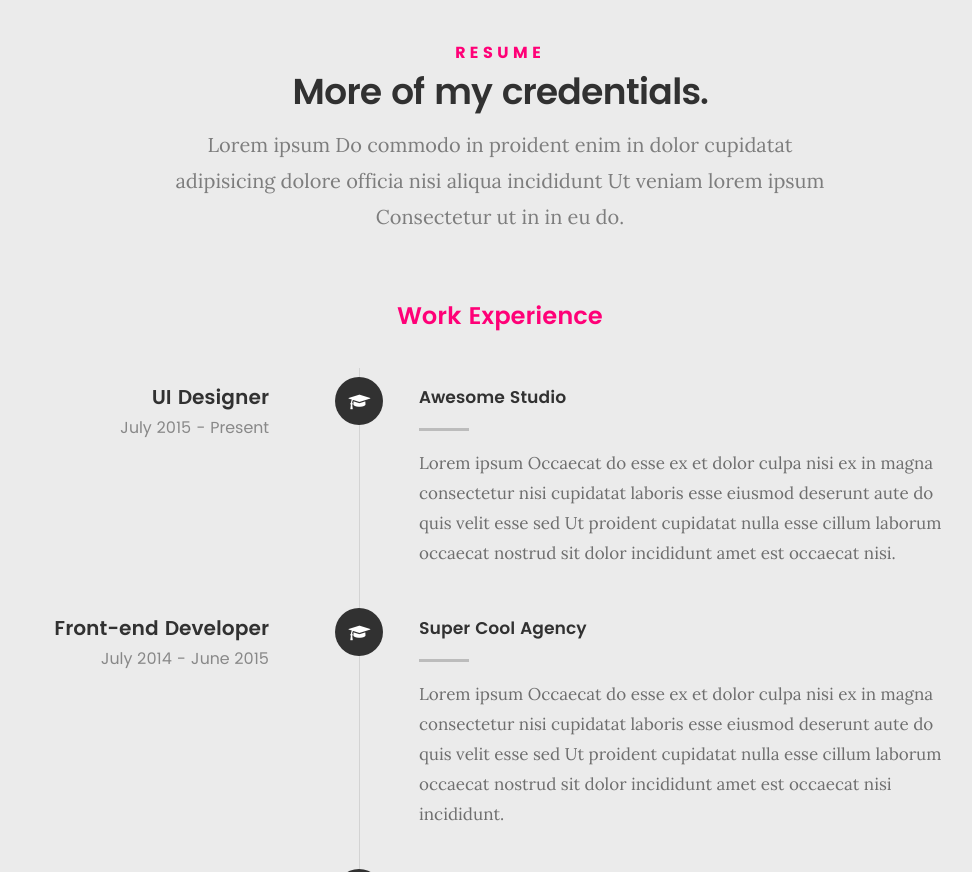
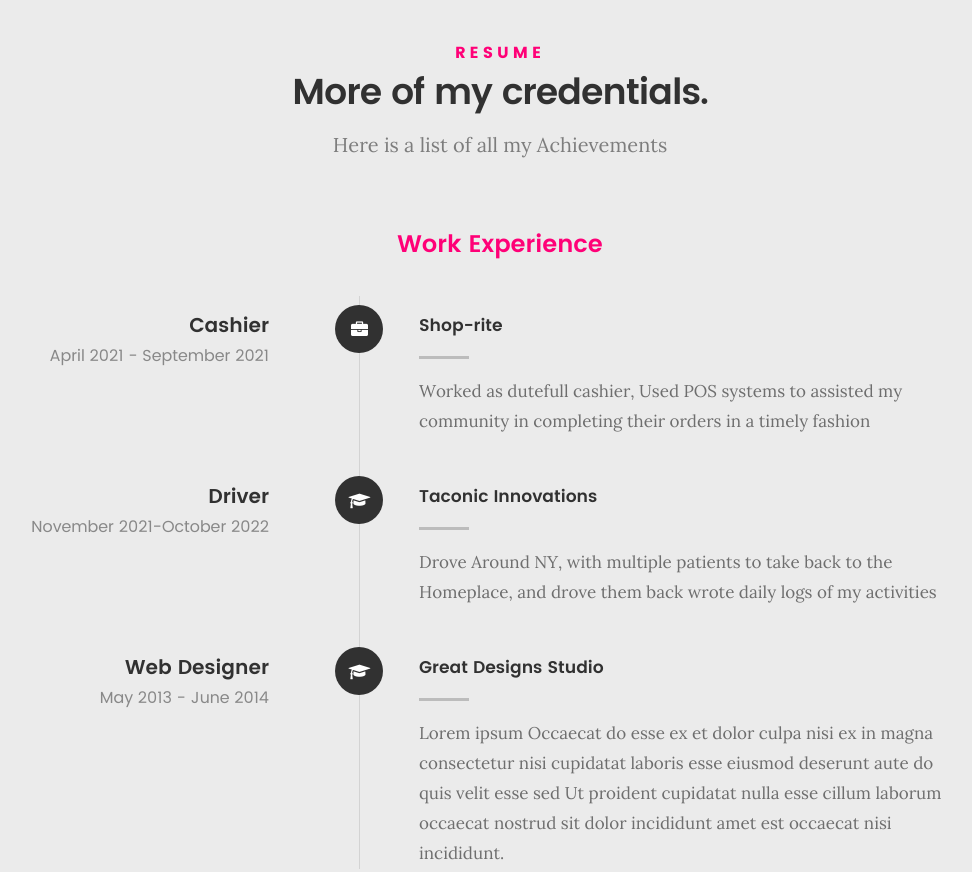
Before and after one commit to AzariNicks/AzariNicks.github.io, a plain HTML site: page index.html in a window 1280 px wide. Shown: the part 2240-3112 px from the top of the page, without its empty margins (140-1112 px from the left). Drawn offline with Linux system fonts and the light colour scheme; files whose address does not match are found by name.

Commit message:
AddedThing

```diff
--- a/index.html
+++ b/index.html
@@ -162,7 +162,7 @@
    		<div class="col-six tab-full">
 
    			<h3>Skills</h3>
-   			<p>JavaScript technologies such ad robotjs,emailjs,axios,path,bycrypts,cors,hash,nodemon,testjs</p>
+   			<p>JavaScript technologies such ad robotjs, emailjs, axios, path, bycrypts, cors, hash, nodemon, testjs</p>
 
 				<ul class="skill-bars">
 				   <li>
@@ -196,7 +196,7 @@
    	<div class="row button-section">
    		<div class="col-twelve">
    			<a href="#contact" title="Hire Me" class="button stroke smoothscroll">Hire Me</a>
-   			<a href="https://docs.google.com/document/d/1palyh8Va3ahlx5LYIC_LGl7N3jUNEUyyQ5zobobZpOk/edit?usp=sharing" title="Download Resume" class="button button-primary">Download CV</a>
+   			<a href="https://docs.google.com/document/d/1palyh8Va3ahlx5LYIC_LGl7N3jUNEUyyQ5zobobZpOk/edit?usp=sharing" title=" Resume" class="button button-primary">Download CV</a>
    		</div>
    	</div>
 
@@ -213,7 +213,7 @@
    			<h5>Resume</h5>
    			<h1>More of my credentials.</h1>
 
-   			<p class="lead">Lorem ipsum Do commodo in proident enim in dolor cupidatat adipisicing dolore officia nisi aliqua incididunt Ut veniam lorem ipsum Consectetur ut in in eu do.</p>
+   			<p class="lead">Here is a list of all my Achievements </p>
 
    		</div>
    	</div> <!-- /section-intro-->
@@ -233,17 +233,17 @@
    				<div class="timeline-block">
 
 	   				<div class="timeline-ico">
-	   					<i class="fa fa-graduation-cap"></i>
+	   					<i class="fa fa-briefcase"></i>
 	   				</div>
 
 	   				<div class="timeline-header">
-	   					<h3>UI Designer</h3>
-	   					<p>July 2015 - Present</p>
+	   					<h3>Cashier</h3>
+	   					<p>April 2021 - September 2021</p>
 	   				</div>
 
 	   				<div class="timeline-content">
-	   					<h4>Awesome Studio</h4>
-	   					<p>Lorem ipsum Occaecat do esse ex et dolor culpa nisi ex in magna consectetur nisi cupidatat laboris esse eiusmod deserunt aute do quis velit esse sed Ut proident cupidatat nulla esse cillum laborum occaecat nostrud sit dolor incididunt amet est occaecat nisi.</p>
+	   					<h4>Shop-rite</h4>
+	   					<p>Worked as dutefull cashier, Used POS systems to assisted my community in completing their orders in a timely fashion</p>
 	   				</div>
 
 	   			</div> <!-- /timeline-block -->
@@ -255,13 +255,15 @@
 	   				</div>
 
 	   				<div class="timeline-header">
-	   					<h3>Front-end Developer</h3>
-	   					<p>July 2014 - June 2015</p>
+	   					<h3>Driver</h3>
+	   					<p>November 2021-October 2022</p>
 	   				</div>
 
 	   				<div class="timeline-content">
-	   					<h4>Super Cool Agency</h4>
-	   					<p>Lorem ipsum Occaecat do esse ex et dolor culpa nisi ex in magna consectetur nisi cupidatat laboris esse eiusmod deserunt aute do quis velit esse sed Ut proident cupidatat nulla esse cillum laborum occaecat nostrud sit dolor incididunt amet est occaecat nisi incididunt.</p>
+	   					<h4>Taconic Innovations</h4>
+	   					<p>Drove Around NY, with multiple patients to take back to the Homeplace, and drove them back
+							wrote daily logs of my activities
+						   </p>
 	   				</div>
 
 	   			</div> <!-- /timeline-block -->
```
